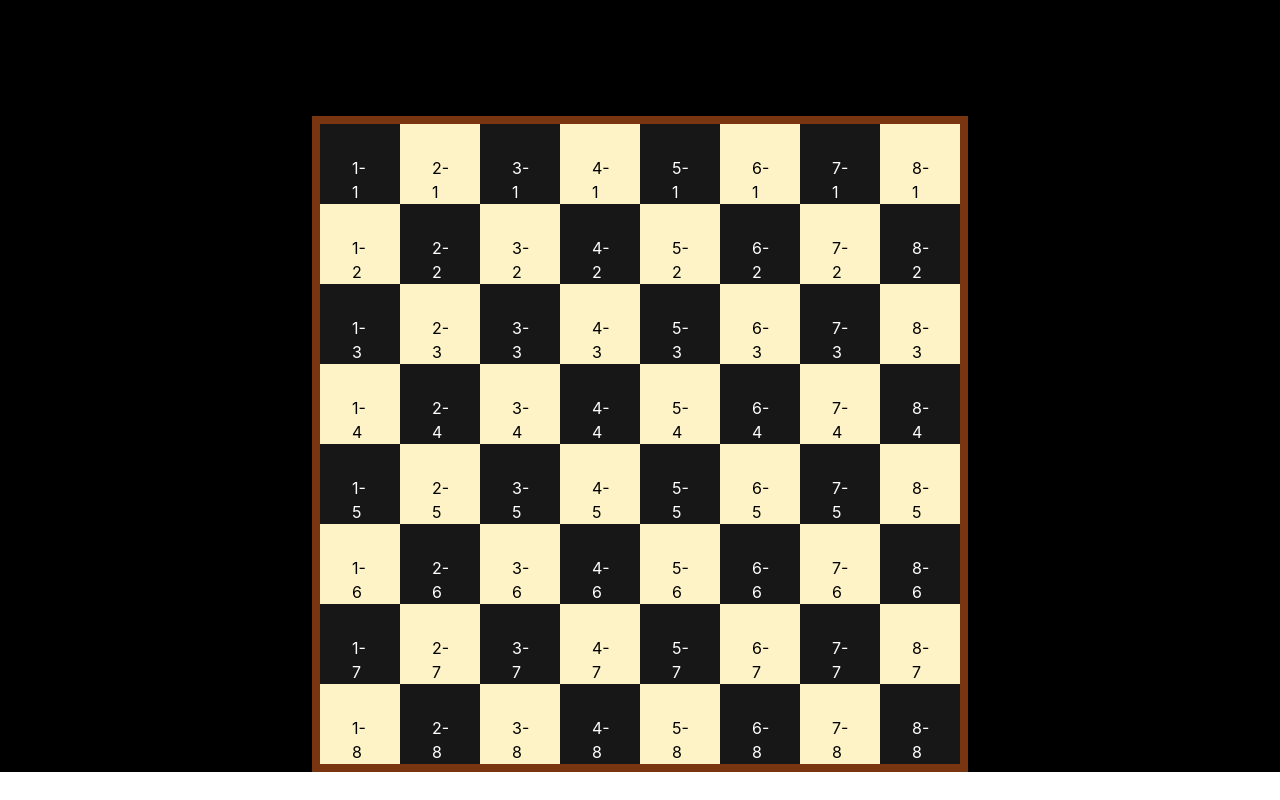
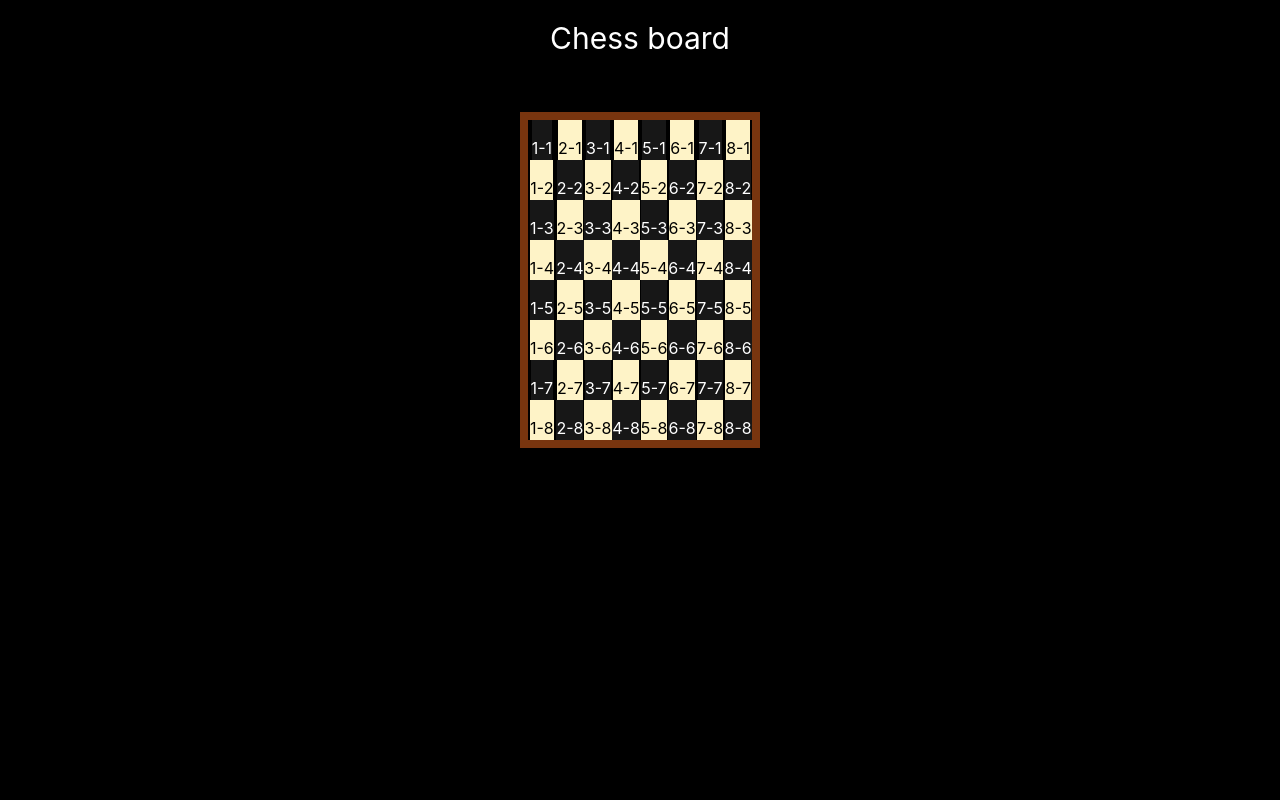
Before and after one commit to Fadgiras/react-ts-chessboard, a React (Create React App) app: page / in a window 1280 px wide. Built offline with nearby package versions, Linux system fonts and the light colour scheme.

Commit message:
First components
The chessboard is now a component
The displayed IDs are now centered
When hovered the tiles light up in light blue
The pieces aren't working yet
Fixed a style glitch : the black background wasn't full screen
Cleaned up useless class in app.tsx

```diff
--- a/src/App.tsx
+++ b/src/App.tsx
@@ -5,7 +5,7 @@ import './App.css';
 function App() {
   return (
     <div className="App">
-      <header className="bg-zinc-800">
+      <header className="">
         {/* <img src={logo} className="App-logo" alt="logo" /> */}
 
       </header>
--- /dev/null
+++ b/src/components/Chessboard.tsx
@@ -0,0 +1,27 @@
+import {Component, ReactNode} from "react";
+function grid(){
+  var html='';
+  var y;
+  for (y=1; y<=8; y++){
+    for (var x=1; x<=8; x++) {
+
+      if((x+y)%2==0){
+        html+='<div id="'+x+'-'+y+'" class=" bg-neutral-900 text-white h-fit w-fit hover:bg-blue-400 hover:text-black inline-block w-16 h-16 pt-4 text-center align-middle">'+x+'-'+y+'</div> ';
+      }else{
+        html+='<div id="'+x+'-'+y+'" class="bg-amber-100 h-fit w-fit hover:bg-blue-400 inline-block w-16 h-16 pt-4 text-center align-middle">'+x+'-'+y+'</div> ';
+      }
+    }
+  }
+  return html;
+}
+
+export default class Chessboard extends Component<any,any>{
+
+
+    render(): ReactNode {
+        return <div className='flex justify-center '>
+        {/* TODO chessboard component */}
+        <div className='grid grid-cols-8 justify-self-center border-8 border-amber-900 h-fit place-items-center ' dangerouslySetInnerHTML={{ __html: grid() }}></div>
+      </div>
+    }
+}
--- /dev/null
+++ b/src/components/Piece.tsx
@@ -0,0 +1,22 @@
+import { Component, ReactNode } from "react";
+import { ReactComponent as bd } from './pieces/Chess_bdt45.svg';
+
+function svgNameProcess(name:string, description:string, color:string){
+
+}
+
+interface PieceProps{
+    name : string,
+    description : string,
+    color : string
+}
+
+export default class Piece extends Component<any, any>{
+    constructor(props : PieceProps){
+        super(props);
+    }
+
+    render(): ReactNode {
+        return <img src={"http://s.cdpn.io/3/kiwi.svg"}/>
+    }
+}
--- a/src/index.tsx
+++ b/src/index.tsx
@@ -3,33 +3,10 @@ import ReactDOM from 'react-dom';
 import './index.css';
 import App from './App';
 import reportWebVitals from './reportWebVitals';
+import Chessboard from './components/Chessboard';
+import Piece from './components/Piece';
 
 var parse = require('html-react-parser');
-
-function grid(){
-  var html='';
-  var y;
-  for (y=1; y<=8; y++){
-    for (var x=1; x<=8; x++) {
-
-      if((x+y)%2==0){
-        html+='<div id="'+x+'-'+y+'" class="p-8 bg-neutral-900 text-white h-fit w-fit"><p class="w-4 h-4">'+x+'-'+y+'</p></div> ';
-      }else{
-        html+='<div id="'+x+'-'+y+'" class="p-8 bg-amber-100 h-fit w-fit"><p class="w-4 h-4 ">'+x+'-'+y+'</p></div> ';
-      }
-    }
-  }
-  return html;
-}
-
-function test(){
-  return "<p>0</p>"
-}
-
-
-// const root = ReactDOM.createRoot(
-//   document.getElementById('root') as HTMLElement
-// );
 
 const elem = React.createElement(
   'h1',
@@ -48,12 +25,11 @@ const elem2 = React.createElement(
 // );
 
 ReactDOM.render(
-  <div className='bg-black h-full'>
-    {parse('<p class="text-center text-3xl mb-20">Chess board<p/>')}
-      <div className='flex justify-center '>
-        {/* TODO chessboard component */}
-        <div className='grid grid-cols-8 justify-self-center border-8 border-amber-900 h-fit place-items-center' dangerouslySetInnerHTML={{ __html: grid() }}></div>
-      </div>
+  <div className='bg-black min-h-screen'>
+    {parse('<p class="text-center text-3xl mb-14 text-white pt-5">Chess board<p/>')}
+      <Chessboard>
+      </Chessboard>
+
   </div>,
   document.getElementById("root")
 );
```
